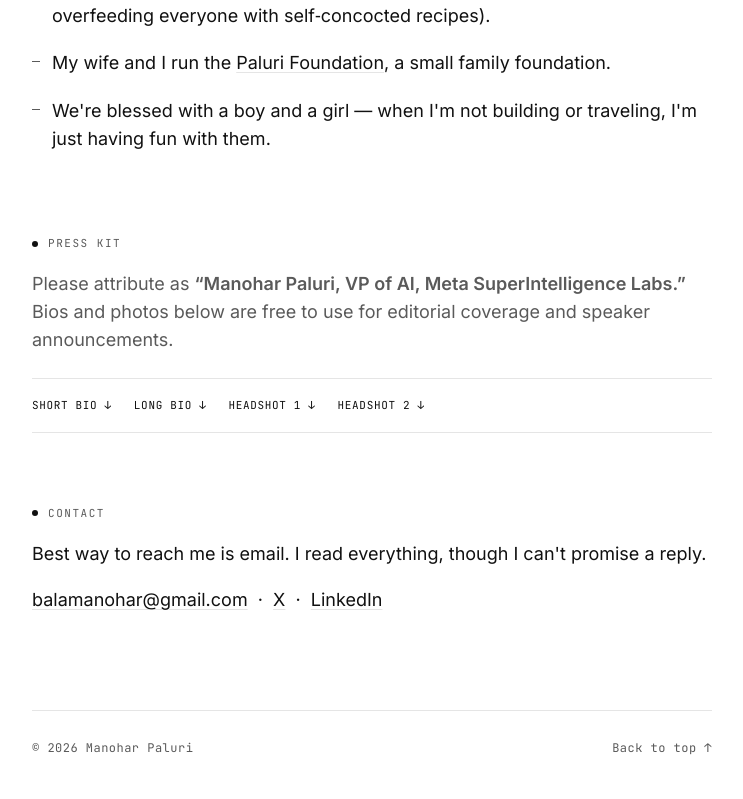
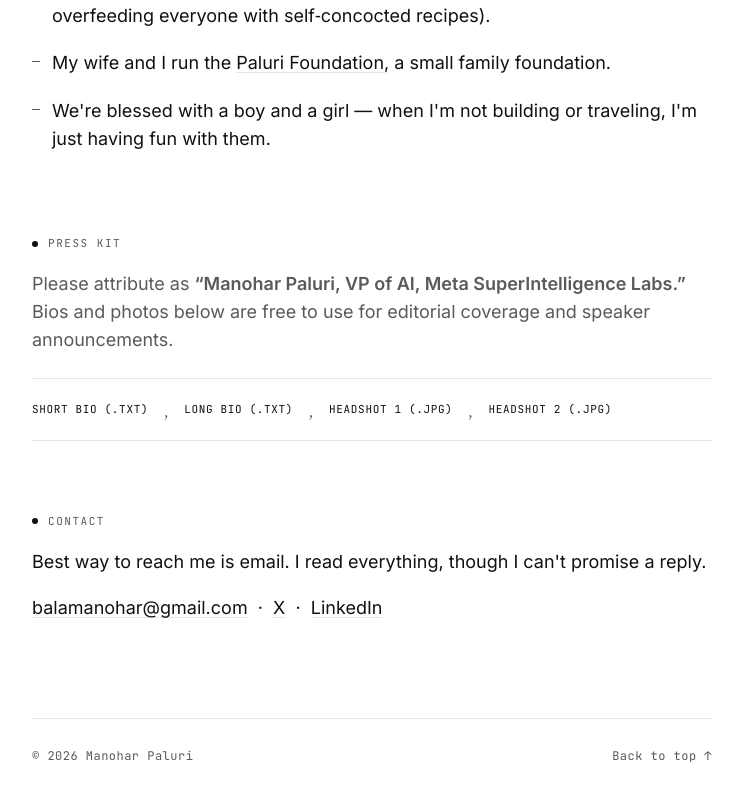
Before and after one commit to mpaluri/manoharpaluri.com, a plain HTML site: page index.html in a window 1280 px wide. Shown: the part 1333-2132 px from the top of the page, without its empty margins (268-1011 px from the left). Drawn offline with Linux system fonts and the light colour scheme.

Commit message:
press kit changes

```diff
--- a/index.html
+++ b/index.html
@@ -75,10 +75,10 @@
     <p class="press-note">Please attribute as <strong>&ldquo;Manohar Paluri, VP of AI, Meta SuperIntelligence Labs.&rdquo;</strong> Bios and photos below are free to use for editorial coverage and speaker announcements.</p>
 
     <p class="press-links">
-      <a class="bio-dl" href="assets/press/bio-short.txt" download>Short bio &darr;</a>
-      <a class="bio-dl" href="assets/press/bio-long.txt" download>Long bio &darr;</a>
-      <a class="bio-dl" href="assets/press/headshot-smile-black.jpg" download>Headshot 1 &darr;</a>
-      <a class="bio-dl" href="assets/press/headshot-blue-shirt.jpg" download>Headshot 2 &darr;</a>
+      <a class="bio-dl" href="assets/press/bio-short.txt" download>Short bio (.txt)</a>
+      <a class="bio-dl" href="assets/press/bio-long.txt" download>Long bio (.txt)</a>
+      <a class="bio-dl" href="assets/press/headshot-smile-black.jpg" download>Headshot 1 (.jpg)</a>
+      <a class="bio-dl" href="assets/press/headshot-blue-shirt.jpg" download>Headshot 2 (.jpg)</a>
     </p>
   </section>
 
--- a/styles.css
+++ b/styles.css
@@ -272,7 +272,13 @@
 .bio-dl:hover { text-decoration: underline; }
 .bio-block p { margin: 0 0 10px; }
 .press-contact { margin-top: 18px; padding-top: 18px; border-top: 1px solid var(--rule); color: var(--ink-soft); font-family: var(--font-mono); font-size: 13px; }
-.press-links { display: flex; flex-wrap: wrap; gap: 22px; padding: 18px 0; border-top: 1px solid var(--rule); border-bottom: 1px solid var(--rule); margin: 18px 0; }
+.press-links { display: flex; flex-wrap: wrap; align-items: baseline; gap: 14px 36px; padding: 22px 0; border-top: 1px solid var(--rule); border-bottom: 1px solid var(--rule); margin: 22px 0; }
+.press-links .bio-dl { position: relative; text-decoration: none; }
+.press-links .bio-dl:hover { text-decoration: underline; text-underline-offset: 4px; }
+.press-links .bio-dl + .bio-dl::before {
+  content: ","; position: absolute; left: -20px; color: var(--ink-soft);
+  font-family: var(--font-display); font-size: 16px;
+}
 @media (max-width: 760px) {
   .press-headshots { grid-template-columns: 1fr; }
   .bio-head { flex-direction: column; align-items: flex-start; gap: 4px; }
```
Also changed, not shown: 1 other file.
